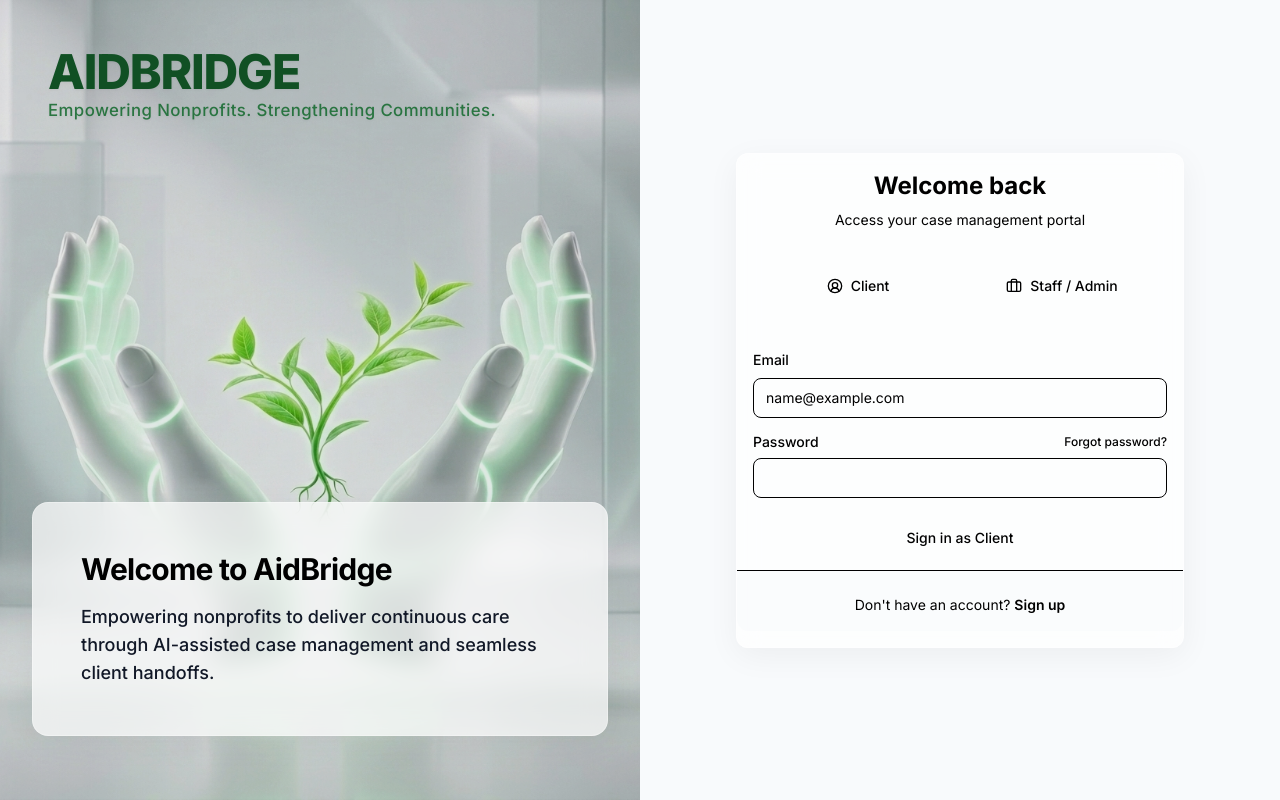
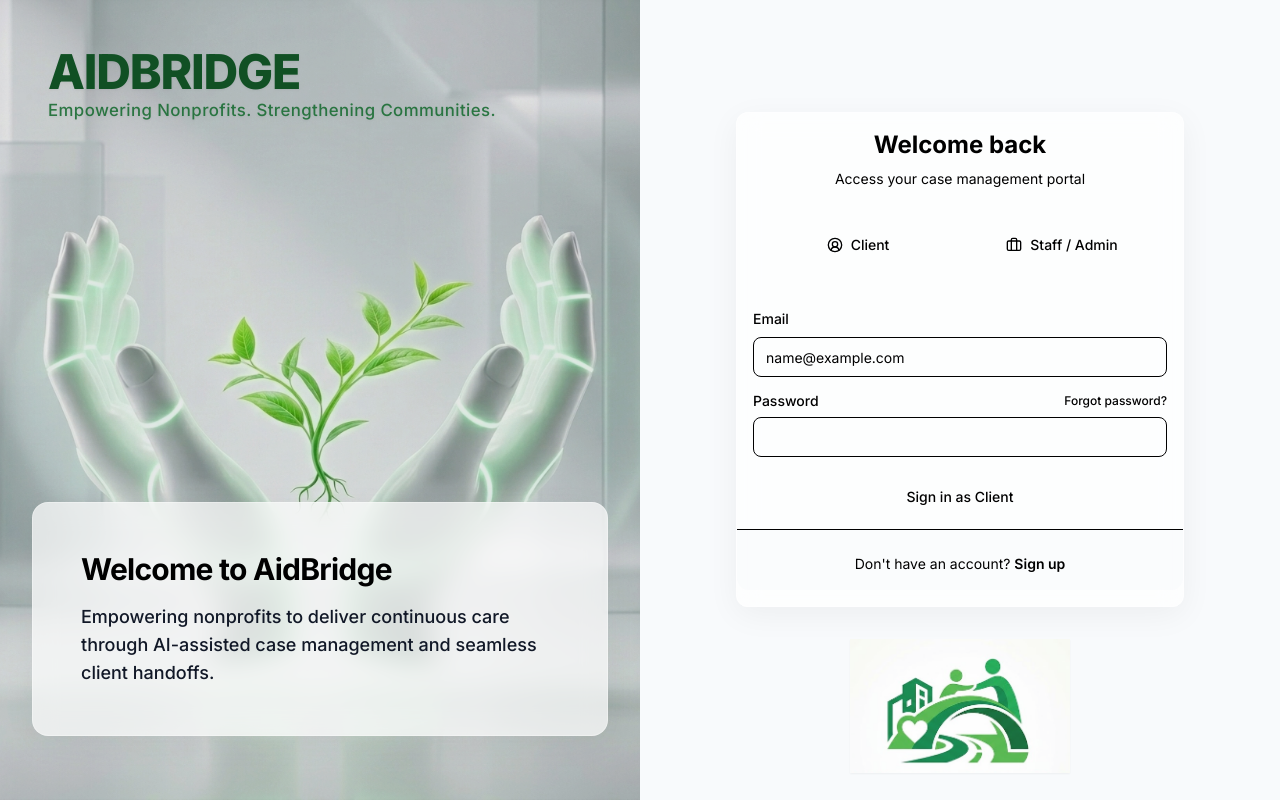
Before and after one commit to 2026-ASU-WiCS-Opportunity-Hack/25-kaur, a Next.js app: page /login in a window 1280 px wide. Built offline with nearby package versions, Linux system fonts and the light colour scheme.

Commit message:
style: Reposition auth form up and embed bridge icon at bottom

```diff
--- a/src/app/login/page.tsx
+++ b/src/app/login/page.tsx
@@ -70,10 +70,10 @@ export default function LoginPage() {
       </div>
 
       {/* Auth Form Side / Right Side */}
-      <div className="flex flex-col items-center justify-center pt-16 pb-12 px-4 sm:px-6 lg:px-8 bg-slate-50 relative overflow-hidden h-screen overflow-y-auto">
+      <div className="flex flex-col items-center justify-between pt-16 pb-8 px-4 sm:px-6 lg:px-8 bg-slate-50 relative overflow-hidden h-screen overflow-y-auto w-full">
 
         {/* The Form */}
-        <div className="w-full max-w-md space-y-8 z-10 relative mb-12">
+        <div className="w-full max-w-md space-y-8 z-10 relative mt-4">
           <div className="text-center lg:hidden">
             <HeartPulse className="h-12 w-12 text-primary mx-auto mb-4" />
             <h2 className="text-3xl font-bold text-slate-900 tracking-tight">AidBridge</h2>
@@ -151,6 +151,19 @@ export default function LoginPage() {
             </CardFooter>
           </Card>
         </div>
+
+        {/* Bridge Logo (Bottom) */}
+        <div className="w-full max-w-[220px] mx-auto mt-8 opacity-90 drop-shadow-sm flex-shrink-0">
+          <Image
+            src="/bridge-logo.png"
+            alt="AidBridge Logo Illustration"
+            width={400}
+            height={300}
+            className="w-full h-auto object-contain mix-blend-multiply"
+            priority
+          />
+        </div>
+
       </div>
     </div>
   )
```
Also changed, not shown: public/bridge-logo.png (added).
